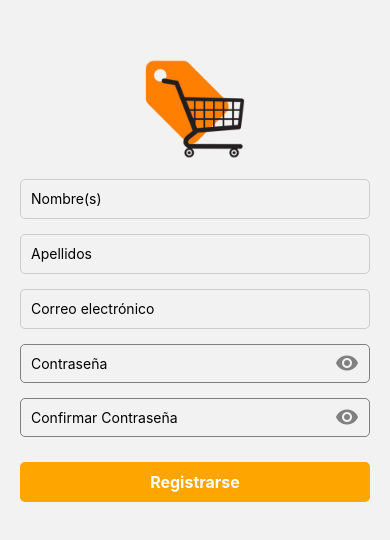
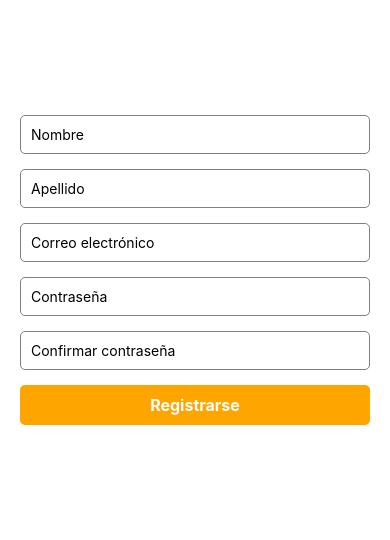
Before and after one commit to JonDavchavarriaga/Frontend-React-Native-Ecommerce, a React Native app: screen /Register in a window 390 px wide. Shown: the part 142-682 px from the top of the page. Built offline with nearby package versions, Linux system fonts and the light colour scheme.

Commit message:
added register

```diff
--- a/src/screens/RegisterScreen.js
+++ b/src/screens/RegisterScreen.js
@@ -1,60 +1,83 @@
-import { MaterialCommunityIcons } from '@expo/vector-icons';
 import React, { useState } from 'react';
 import { Alert, Image, StyleSheet, Text, TextInput, TouchableOpacity, View } from 'react-native';
 
+
 const RegisterScreen = ({ navigation }) => {
-  const [passwordVisible, setPasswordVisible] = useState(false);
-  const [confirmPasswordVisible, setConfirmPasswordVisible] = useState(false);
+  const [email, setEmail] = useState('');
   const [password, setPassword] = useState('');
   const [confirmPassword, setConfirmPassword] = useState('');
+  const [firstName, setFirstName] = useState('');
+  const [lastName, setLastName] = useState('');
 
-  const handleRegister = () => {
+  const handleRegister = async () => {
+    // Validar que las contraseñas coincidan
     if (password !== confirmPassword) {
       Alert.alert('Error', 'Las contraseñas no coinciden');
       return;
     }
+
+    try {
+      const response = await fetch('http://localhost:8080/auth/register', {
+        method: 'POST',
+        headers: {
+          'Content-Type': 'application/json',
+        },
+        body: JSON.stringify({
+          email,
+          password,
+          name: firstName,
+          lastName: lastName,
+        }),
+      });
+
+      if (response.ok) {
+        const data = await response.json();
+        const token = data.token;
+
+        // Mostrar alerta de éxito y navegar a la pantalla de inicio de sesión
         Alert.alert('Éxito', 'Registro exitoso');
+        console.log('Token recibido:', token);
+        navigation.replace('Login'); // Navega a la pantalla de Login después del registro
+
+        // Puedes guardar el token si necesitas autenticar al usuario inmediatamente
+      } else {
+        const errorData = await response.json();
+        Alert.alert('Error', errorData.message || 'Error en el registro');
+      }
+    } catch (error) {
+      console.error('Error en el registro:', error);
+      Alert.alert('Error', 'Hubo un problema con el registro. Inténtalo nuevamente.');
+    }
   };
 
   return (
     <View style={styles.container}>
-      {/* Espacio para la imagen */}
-      <Image source={require('../../assets/favicon.png')} style={styles.logo} />
-
-      <TextInput placeholder='Nombre(s)' style={styles.input} />
-      <TextInput placeholder='Apellidos' style={styles.input} />
-      <TextInput placeholder='Correo electrónico' style={styles.input} />
-
-      {/* Input de Contraseña con visibilidad toggle */}
-      <View style={styles.passwordContainer}>
+      <TextInput placeholder='Nombre' value={firstName} onChangeText={setFirstName} style={styles.input} />
+      <TextInput placeholder='Apellido' value={lastName} onChangeText={setLastName} style={styles.input} />
+      <TextInput
+        placeholder='Correo electrónico'
+        value={email}
+        onChangeText={setEmail}
+        style={styles.input}
+        keyboardType='email-address'
+        autoCapitalize='none'
+      />
       <TextInput
         placeholder='Contraseña'
-          secureTextEntry={!passwordVisible}
-          style={styles.passwordInput}
         value={password}
         onChangeText={setPassword}
+        style={styles.input}
+        secureTextEntry
       />
-        <TouchableOpacity onPress={() => setPasswordVisible(!passwordVisible)} style={styles.icon}>
-          <MaterialCommunityIcons name={passwordVisible ? 'eye-off' : 'eye'} size={24} color='gray' />
-        </TouchableOpacity>
-      </View>
-
-      {/* Input para confirmar la contraseña */}
-      <View style={styles.passwordContainer}>
       <TextInput
-          placeholder='Confirmar Contraseña'
-          secureTextEntry={!confirmPasswordVisible}
-          style={styles.passwordInput}
+        placeholder='Confirmar contraseña'
         value={confirmPassword}
         onChangeText={setConfirmPassword}
+        style={styles.input}
+        secureTextEntry
       />
-        <TouchableOpacity onPress={() => setConfirmPasswordVisible(!confirmPasswordVisible)} style={styles.icon}>
-          <MaterialCommunityIcons name={confirmPasswordVisible ? 'eye-off' : 'eye'} size={24} color='gray' />
-        </TouchableOpacity>
-      </View>
 
-      {/* Botón de registro */}
-      <TouchableOpacity style={styles.button} onPress={(handleRegister) => navigation.navigate('Login')}>
+      <TouchableOpacity style={styles.button} onPress={handleRegister}>
         <Text style={styles.buttonText}>Registrarse</Text>
       </TouchableOpacity>
     </View>
@@ -66,38 +89,14 @@ const styles = StyleSheet.create({
     flex: 1,
     padding: 20,
     justifyContent: 'center',
-  },
-  logo: {
-    width: 100,
-    height: 100,
-    alignSelf: 'center',
-    marginBottom: 20,
+    backgroundColor: 'white',
   },
   input: {
-    height: 40,
-    borderColor: '#ccc',
-    borderWidth: 1,
-    marginBottom: 15,
-    paddingHorizontal: 10,
-    borderRadius: 5,
-  },
-  passwordContainer: {
-    flexDirection: 'row',
-    alignItems: 'center',
     borderColor: 'gray',
     borderWidth: 1,
+    padding: 10,
+    marginBottom: 15,
     borderRadius: 5,
-    marginBottom: 15,
-    position: 'relative',
-  },
-  passwordInput: {
-    flex: 1,
-    padding: 10,
-  },
-  icon: {
-    position: 'absolute',
-    right: 10,
-    zIndex: 1,
   },
   button: {
     backgroundColor: 'orange',
@@ -105,21 +104,13 @@ const styles = StyleSheet.create({
     paddingHorizontal: 20,
     borderRadius: 5,
     alignItems: 'center',
-    marginTop: 10,
+    marginBottom: 20,
   },
   buttonText: {
     color: 'white',
     fontSize: 16,
     fontWeight: 'bold',
   },
-  backButton: {
-    backgroundColor: 'orange',
-    paddingVertical: 10,
-    paddingHorizontal: 20,
-    borderRadius: 5,
-    alignItems: 'center',
-    marginTop: 20,
-  },
 });
 
 export default RegisterScreen;
```
Lines whose indentation alone changed are shown as unchanged.
